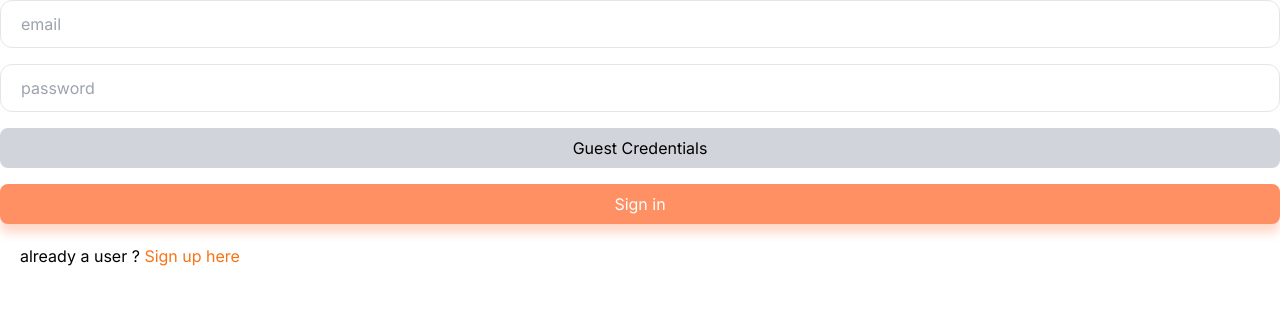
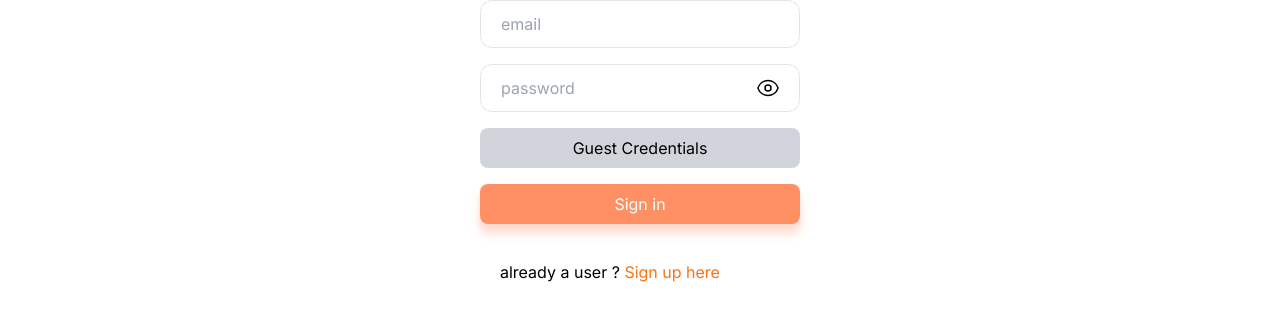
Before and after one commit to assudani66/thrive-community-build, a Next.js app: page /auth in a window 1280 px wide. Shown: the top 320 px of the page. Built offline with nearby package versions, Linux system fonts and the light colour scheme.

Commit message:
fix:login-screen

```diff
--- a/package.json
+++ b/package.json
@@ -19,6 +19,7 @@
     "postcss": "8.4.25",
     "react": "18.2.0",
     "react-dom": "18.2.0",
+    "react-hot-toast": "^2.4.1",
     "tailwindcss": "3.3.2",
     "typescript": "5.1.6"
   },
--- a/src/app/auth/page.tsx
+++ b/src/app/auth/page.tsx
@@ -9,6 +9,9 @@ const AuthPage = () => {
 
   return (
     <>
+     <div className='flex items-center justify-center'>
+      <div className='flex-col'>
+        <div className='flex-col w-80 col-start-2 space-y-4 justify-start items-start'>
           {!newUser && <Login/>}
           { newUser && <SignUp/>}
           <div>
@@ -16,6 +19,9 @@ const AuthPage = () => {
                   {newUser ? "new user  ?" : "already a user ?" }<span className='text-orange-500 cursor-pointer' onClick={()=>setNewUser(!newUser)}> { newUser ?" Sign in": " Sign up" } here</span>
               </p>
           </div>
+        </div>
+      </div>
+    </div>
     </>
   )
 }
--- a/src/app/layout.tsx
+++ b/src/app/layout.tsx
@@ -1,11 +1,12 @@
+import { Toaster } from 'react-hot-toast'
 import './globals.css'
 import { Inter } from 'next/font/google'
 
 const inter = Inter({ subsets: ['latin'] })
 
 export const metadata = {
-  title: 'Create Next App',
-  description: 'Generated by create next app',
+  title: 'Thrive Community',
+  description: 'Commnunity of passionate creators',
 }
 
 export default function RootLayout({
@@ -16,7 +17,9 @@ export default function RootLayout({
   return (
     <html lang="en">
       <body className={inter.className} suppressHydrationWarning={true}>
-        {children}</body>
+        {children}
+        <div><Toaster/></div>
+        </body>
     </html>
   )
 }
--- a/src/app/profile/edit/page.tsx
+++ b/src/app/profile/edit/page.tsx
@@ -1,9 +1,6 @@
-
 import EditProfile from '@/components/Profile/editProfile'
 import { createServerComponentClient } from '@supabase/auth-helpers-nextjs'
 import { cookies } from 'next/headers'
-
-
 
 export default async function Account() {
   const supabase = createServerComponentClient({ cookies })
--- a/src/components/Auth/login.tsx
+++ b/src/components/Auth/login.tsx
@@ -2,29 +2,34 @@
 import React, { useState } from 'react'
 import { createClientComponentClient } from '@supabase/auth-helpers-nextjs'
 import { useRouter } from 'next/navigation'
+import TxtInput from './txtInput'
+import toast from 'react-hot-toast'
+
 const Login = () => {
     const router = useRouter()
 
+    const [showPassword,setShowPassword] = useState(false)
     const [loginInfo,setLoginInfo] = useState({
         email:"",
-        password:""
+        password:"",
     })
 
     const updateLoginState  = (e:React.ChangeEvent<HTMLInputElement>) => {
         setLoginInfo({...loginInfo,[e.target.name] :e.target.value})
     }
 
-    const signIn = async() => {
+    const signIn = async () => {
 
         try {
             const supabase = createClientComponentClient()
-            const {data} =  await supabase.auth.signInWithPassword({
+            const {data,error} =  await supabase.auth.signInWithPassword({
                     email:loginInfo.email,
                     password:loginInfo.password
             })
-            console.log(data)
+            if(error) throw error
             router.push('/')
         } catch (error) {
+            toast.error("password or email is not matching")
 
         }
     }
@@ -32,10 +37,12 @@ const Login = () => {
   return (
     <div className='flex-col space-y-4'>
         <input className='w-full h-12 rounded-xl px-5 border border-neutral-200' placeholder='email' name='email' onChange={e=>updateLoginState(e)} value={loginInfo.email} />
-        <input className='w-full h-12 rounded-xl px-5 border border-neutral-200' placeholder='password' name='password' onChange={e=>updateLoginState(e)} value={loginInfo.password} />
+           <div className="w-full flex justify-end items-center relative" >
+            <TxtInput id="password" loginInfo={loginInfo} updateLoginState={updateLoginState}/>
+            </div>
         <button className='bg-gray-300 py-2 w-full rounded-lg' onClick={()=>setLoginInfo({
-            email:"assudani66@gmail.com",
-            password:"Py1234567@"
+            email:"thriverbuilder@yopmail.com",
+            password:"thirver123"
         })} >Guest Credentials</button>
         <button className='mainbutton w-full rounded-lg' onClick={()=>signIn()} >Sign in</button>
 
--- a/src/components/Auth/signUp.tsx
+++ b/src/components/Auth/signUp.tsx
@@ -2,27 +2,42 @@
 import { createClientComponentClient } from '@supabase/auth-helpers-nextjs'
 import { useRouter } from 'next/navigation'
 import React, { useState } from 'react'
+import TxtInput from './txtInput'
+import toast from 'react-hot-toast'
 
 const SignUp = () => {
+
     const router = useRouter()
+    const [showPassword,setShowPassword] = useState(false)
     const [loginInfo,setLoginInfo] = useState({
         email:"",
-        password:""
+        password:"",
+        confirmPassword:''
     })
 
-    const signUp = () => {
+    const signUp = async() => {
+        if(loginInfo.password !== loginInfo.confirmPassword){
+            toast.error("password and confirm password doesnt match")
+        }
+        if(loginInfo.password === loginInfo.confirmPassword){
+            const supabase = createClientComponentClient()
+            try{
 
-        console.log(location.origin)
-
-        const supabase = createClientComponentClient()
-        supabase.auth.signUp({
+                const {data,error} = await supabase.auth.signUp({
                     email:loginInfo.email,
                     password:loginInfo.password,
                     options: {
                         emailRedirectTo: `${location.origin}/auth/callback`,
                       },
                 })
+                if(error) throw error
                 router.refresh()
+            }catch(error){
+                toast.error("incorrect login credits")
+                console.log(error)
+            }
+        }
+
     }
 
     const updateLoginState  = (e:React.ChangeEvent<HTMLInputElement>) => {
@@ -30,11 +45,11 @@ const SignUp = () => {
         setLoginInfo({...loginInfo,[e.target.name] :e.target.value})
     }
 
-
   return (
     <div className='flex-col space-y-4'>
         <input className='w-full h-12 rounded-xl px-5 border border-neutral-200' placeholder='email' name='email' onChange={e=>updateLoginState(e)} />
-        <input className='w-full h-12 rounded-xl px-5 border border-neutral-200' placeholder='password' name='password' onChange={e=>updateLoginState(e)}  />
+            <TxtInput loginInfo={loginInfo} id="password" updateLoginState={updateLoginState}/>
+            <TxtInput loginInfo={loginInfo} id='confirmPassword' updateLoginState={updateLoginState}/>
         <button className='mainbutton w-full rounded-lg' onClick={()=>signUp()} >sign up</button>
 
     </div>
--- /dev/null
+++ b/src/components/Auth/txtInput.tsx
@@ -0,0 +1,30 @@
+import React, { useState } from 'react'
+
+const TxtInput = ({loginInfo,updateLoginState,id}:{
+    loginInfo: {
+    email: string;
+    password: string;
+    confirmPassword?:string
+    };
+    updateLoginState: (e: React.ChangeEvent<HTMLInputElement>) => void;
+    id:"email" | "password" | "confirmPassword"
+    }
+) => {
+    const [showPassword,setShowPassword] = useState(false)
+  return (
+    <div className="w-full flex justify-end items-center relative" >
+    <input type={showPassword ? 'text' :  'password' } className='w-full h-12 rounded-xl px-5 border border-neutral-200' placeholder={id} name={id} onChange={e=>updateLoginState(e)} value={loginInfo[`${id}`]} />
+    <div className='absolute mr-1 w-10' onClick={()=>setShowPassword(!showPassword)}>
+    {showPassword && <svg xmlns="http://www.w3.org/2000/svg" fill="none" viewBox="0 0 24 24" strokeWidth={1.5} stroke="currentColor" className="w-6 h-6">
+    <path strokeLinecap="round" strokeLinejoin="round" d="M3.98 8.223A10.477 10.477 0 001.934 12C3.226 16.338 7.244 19.5 12 19.5c.993 0 1.953-.138 2.863-.395M6.228 6.228A10.45 10.45 0 0112 4.5c4.756 0 8.773 3.162 10.065 7.498a10.523 10.523 0 01-4.293 5.774M6.228 6.228L3 3m3.228 3.228l3.65 3.65m7.894 7.894L21 21m-3.228-3.228l-3.65-3.65m0 0a3 3 0 10-4.243-4.243m4.242 4.242L9.88 9.88" />
+    </svg>}
+    {!showPassword && <svg xmlns="http://www.w3.org/2000/svg" fill="none" viewBox="0 0 24 24" stroke-width="1.5" stroke="currentColor" className="w-6 h-6">
+        <path stroke-linecap="round" stroke-linejoin="round" d="M2.036 12.322a1.012 1.012 0 010-.639C3.423 7.51 7.36 4.5 12 4.5c4.638 0 8.573 3.007 9.963 7.178.07.207.07.431 0 .639C20.577 16.49 16.64 19.5 12 19.5c-4.638 0-8.573-3.007-9.963-7.178z" />
+        <path stroke-linecap="round" stroke-linejoin="round" d="M15 12a3 3 0 11-6 0 3 3 0 016 0z" />
+        </svg>}
+    </div>
+</div>
+  )
+}
+
+export default TxtInput
--- a/src/components/Grid.tsx
+++ b/src/components/Grid.tsx
@@ -28,8 +28,6 @@ const ResponsiveGrid = () => {
   }
 
   useEffect(()=>{getAllPosts()},[])
-
-
 
   return (
     <div className='flex items-center justify-center'>
```
Also changed, not shown: 1 other file (tests, documents, lock files or other folders). Lines whose indentation alone changed are shown as unchanged.
